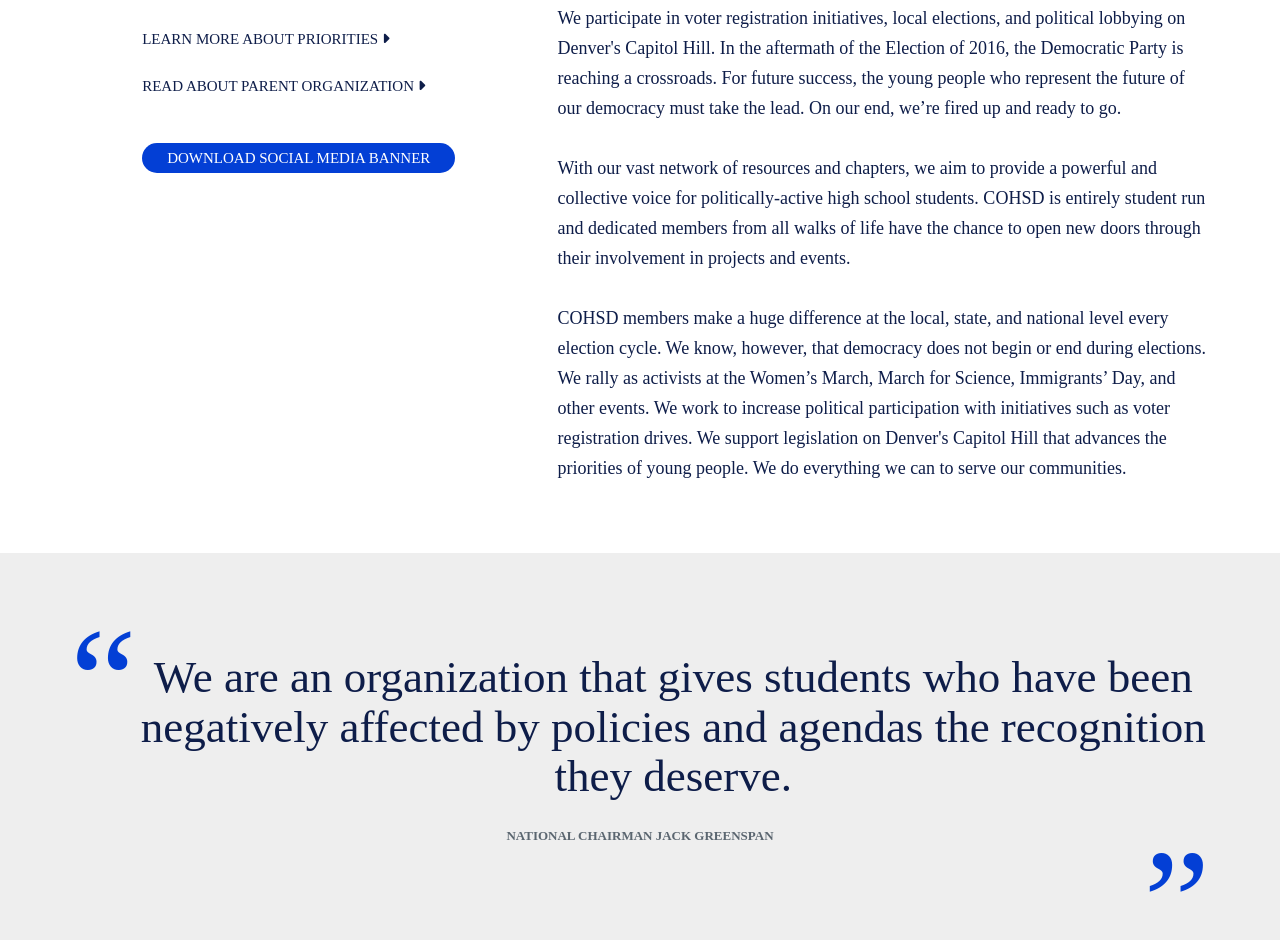
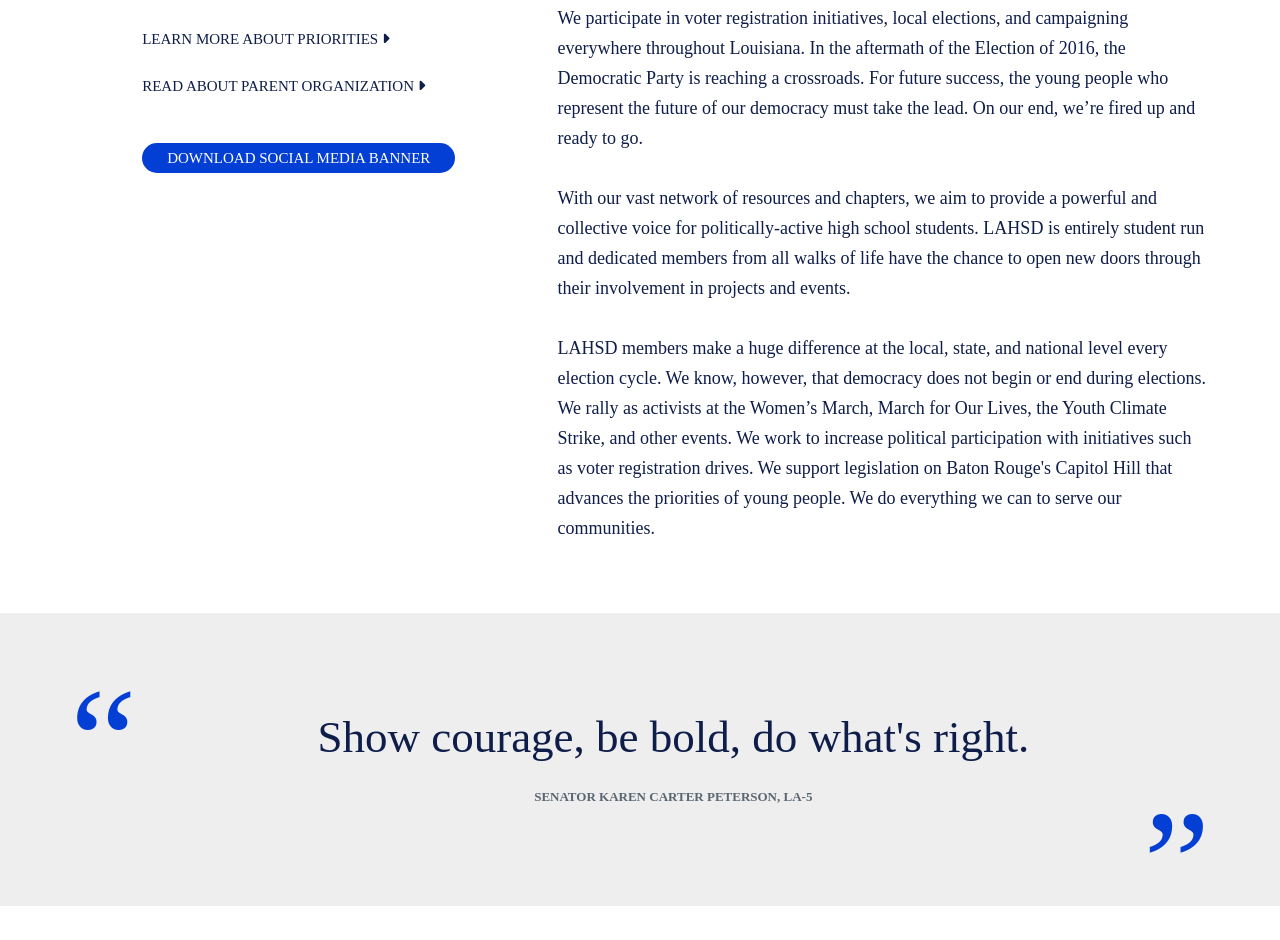
Before and after one commit to lahsdems/website, a plain HTML site: page about.html in a window 1280 px wide. Shown: the part 531-1471 px from the top of the page. Drawn offline with Linux system fonts and the light colour scheme; a script that the page names is missing; a web font is replaced by a local one.

Commit message:
Update about.html

```diff
--- a/about.html
+++ b/about.html
@@ -25,7 +25,7 @@
 
 	<meta name="twitter:card" content="summary_large_image" />
 
-<meta name="twitter:title" content="About | Colorado High School Democrats" />
+<meta name="twitter:title" content="About | Louisiana High School Democrats" />
 
 
 <meta name="viewport" content="width=device-width, initial-scale=1.0">
@@ -40,10 +40,10 @@
 	<meta property="og:image" content="themes/cohsdems/images/sharelogo.jpg" />
 	<meta name="twitter:image" content="themes/cohsdems/images/sharelogo.jpg" />
 
-	<meta property="og:title" content="About | Colorado High School Democrats" />
+	<meta property="og:title" content="About | Louisiana High School Democrats" />
 
-	<meta property="og:description" content="The Official website of the Colorado High School Democrats" />
-	<meta name="twitter:description" content="The Official website of the Coloraod High School Democrats" />
+	<meta property="og:description" content="The official website of the Louisiana High School Democrats" />
+	<meta name="twitter:description" content="The official website of the Louisiana High School Democrats" />
 
 
 <link href="themes/cohsdems/images/favicon.ico" rel="Icon" type="image/x-icon"/>
@@ -342,10 +342,10 @@ gtag('config', 'UA-31361-57');
             <p class="Body">Hundreds of our members work at the local level to advance the ideals of the Democratic Party, engage fellow students to become active within the American political system, and elect Democratic candidates to public office. </p>
 
 
-            <p class="Body"> We participate in voter registration initiatives, local elections, and political lobbying on Denver's Capitol Hill. In the aftermath of the Election of 2016, the Democratic Party is reaching a crossroads. For future success, the young people who represent the future of our democracy must take the lead. On our end, we’re fired up and ready to go.</p>
+            <p class="Body"> We participate in voter registration initiatives, local elections, and campaigning everywhere throughout Louisiana. In the aftermath of the Election of 2016, the Democratic Party is reaching a crossroads. For future success, the young people who represent the future of our democracy must take the lead. On our end, we’re fired up and ready to go.</p>
 
-            <p class="Body">With our vast network of resources and chapters, we aim to provide a powerful and collective voice for politically-active high school students. COHSD is entirely student run and dedicated members from all walks of life have the chance to open new doors through their involvement in projects and events.</p>
-            <p class="Body">COHSD members make a huge difference at the local, state, and national level every election cycle. We know, however, that democracy does not begin or end during elections. We rally as activists at the Women’s March, March for Science, Immigrants’ Day, and other events. We work to increase political participation with initiatives such as voter registration drives. We support legislation on Denver's Capitol Hill that advances the priorities of young people. We do everything we can to serve  our communities.</p>
+            <p class="Body">With our vast network of resources and chapters, we aim to provide a powerful and collective voice for politically-active high school students. LAHSD is entirely student run and dedicated members from all walks of life have the chance to open new doors through their involvement in projects and events.</p>
+            <p class="Body">LAHSD members make a huge difference at the local, state, and national level every election cycle. We know, however, that democracy does not begin or end during elections. We rally as activists at the Women’s March, March for Our Lives, the Youth Climate Strike, and other events. We work to increase political participation with initiatives such as voter registration drives. We support legislation on Baton Rouge's Capitol Hill that advances the priorities of young people. We do everything we can to serve  our communities.</p>
 		</div>
 	</div>
 </div>
@@ -356,9 +356,9 @@ gtag('config', 'UA-31361-57');
 	<div class = 'container'>
 		<div class = "pull-quote">
 			<h1 class = "open quote pull-left">&ldquo;</h1>
-			<h2>We are an organization that gives students who have been negatively affected by policies and agendas the recognition they deserve.</h2>
+			<h2>Show courage, be bold, do what's right.</h2>
 			<div class = "date quote-footer">
-				National Chairman Jack greenspan
+				Senator Karen Carter Peterson, LA-5
 			</div>
 			<h1 class = "end quote pull-right">&rdquo;</h1>
 		</div>
```
